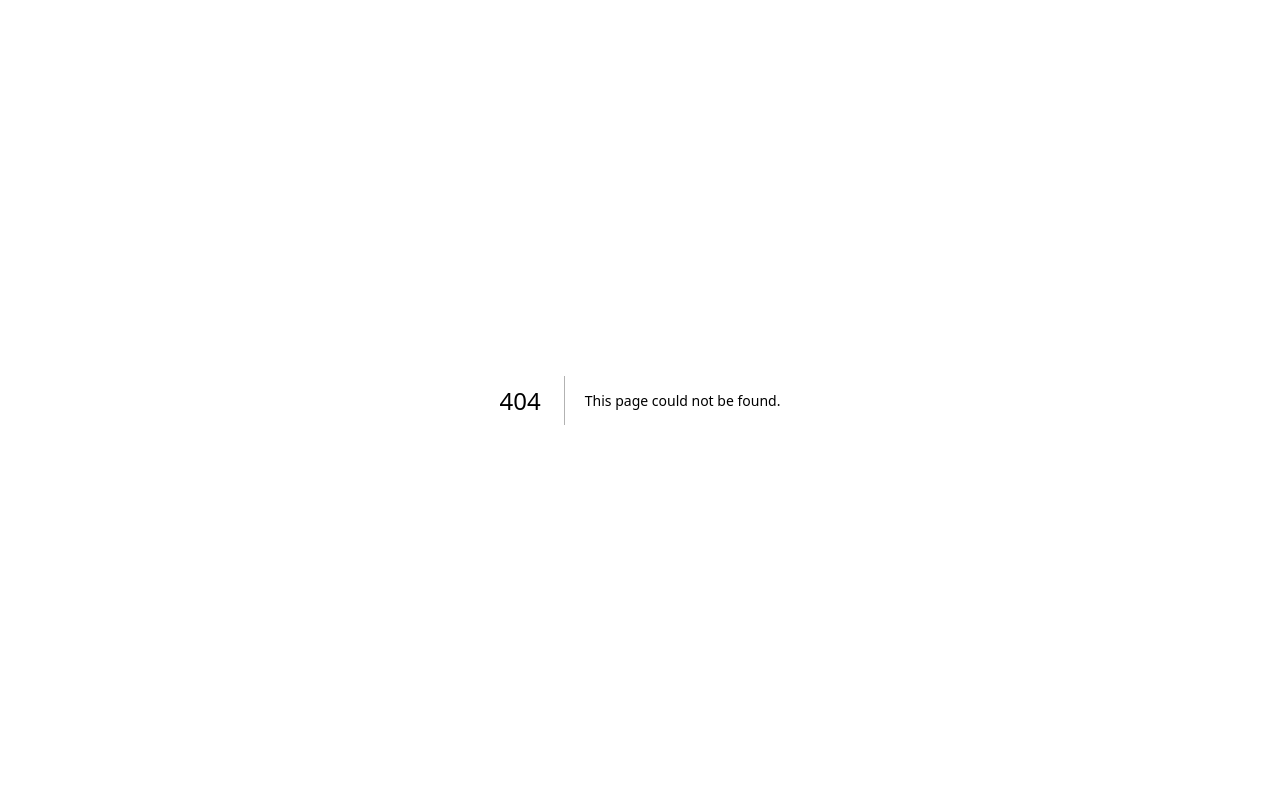
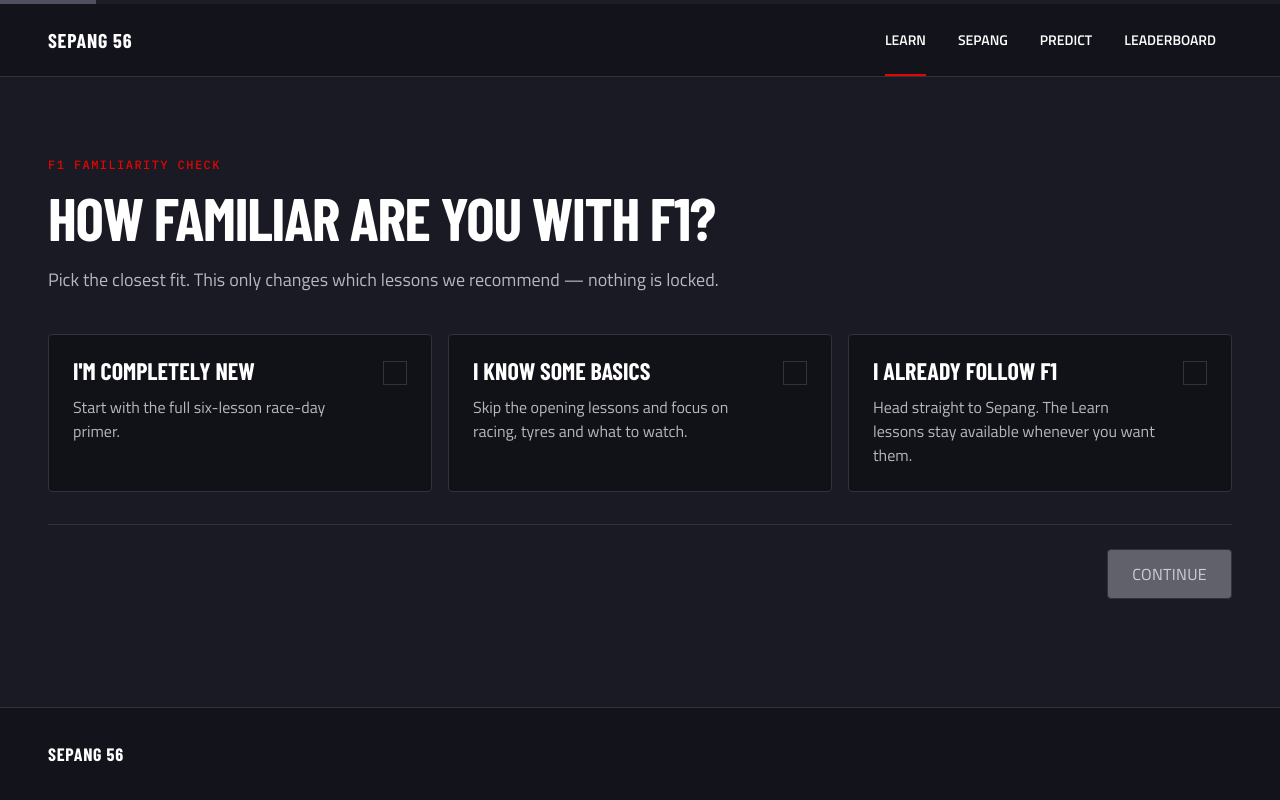
Before and after one commit to itsLucas02/f1-sepang, a Next.js app: page /learn in a window 1280 px wide. Before the commit this address had no page. Built offline with nearby package versions, Linux system fonts and the light colour scheme; a web font is replaced by a local one.

Commit message:
feat: add learn route

```diff
--- /dev/null
+++ b/app/learn/page.tsx
@@ -0,0 +1,18 @@
+import { LearnExperience } from "@/components/learn/learn-experience";
+import { RaceFooter } from "@/components/shared/race-footer";
+import { RaceHeader } from "@/components/shared/race-header";
+import { SiteContainer } from "@/components/shared/site-container";
+
+export default function LearnPage() {
+  return (
+    <div className="flex min-h-screen flex-col bg-canvas">
+      <RaceHeader activeHref="/learn" />
+      <main className="flex-1">
+        <SiteContainer className="py-12 sm:py-16 lg:py-20">
+          <LearnExperience />
+        </SiteContainer>
+      </main>
+      <RaceFooter />
+    </div>
+  );
+}
```
